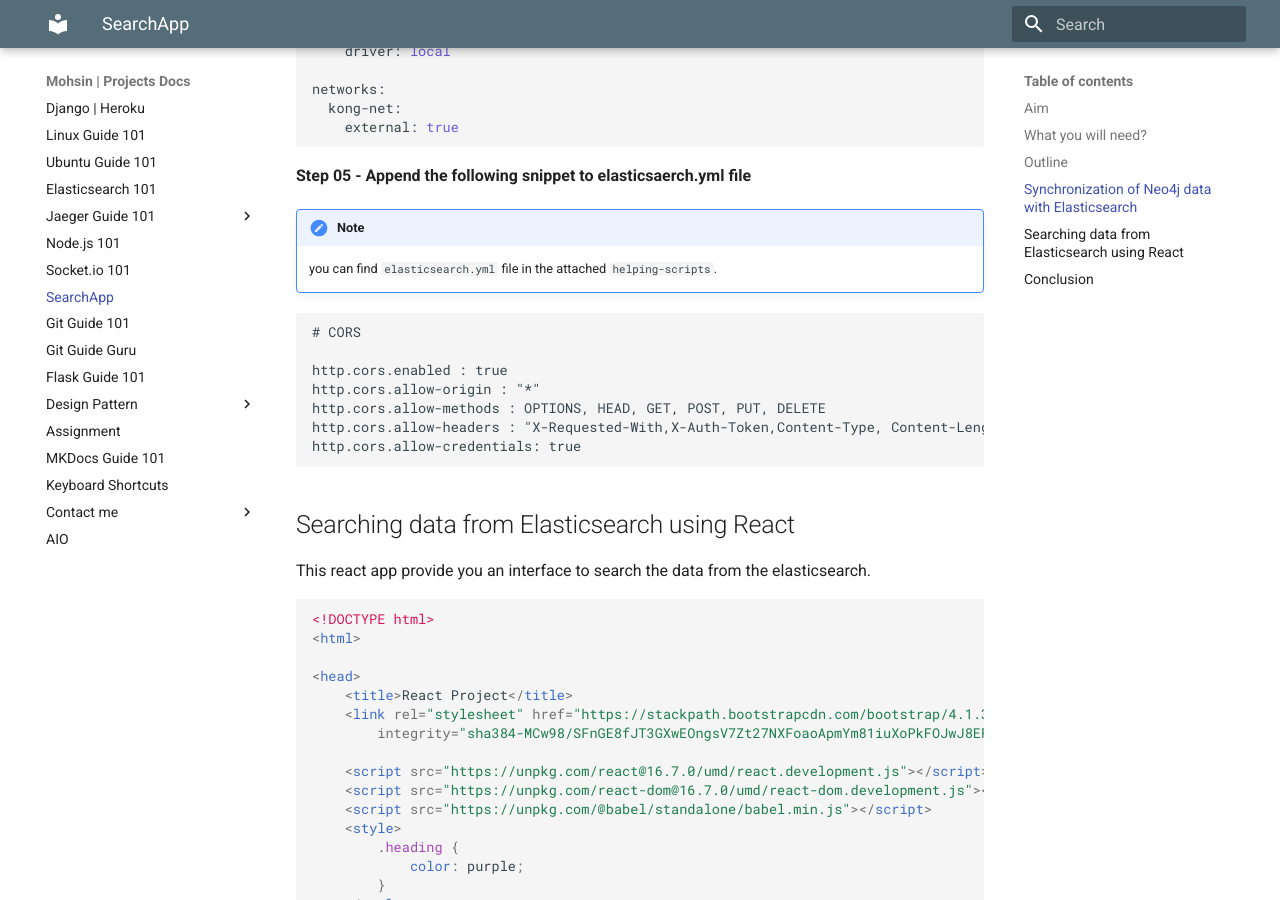
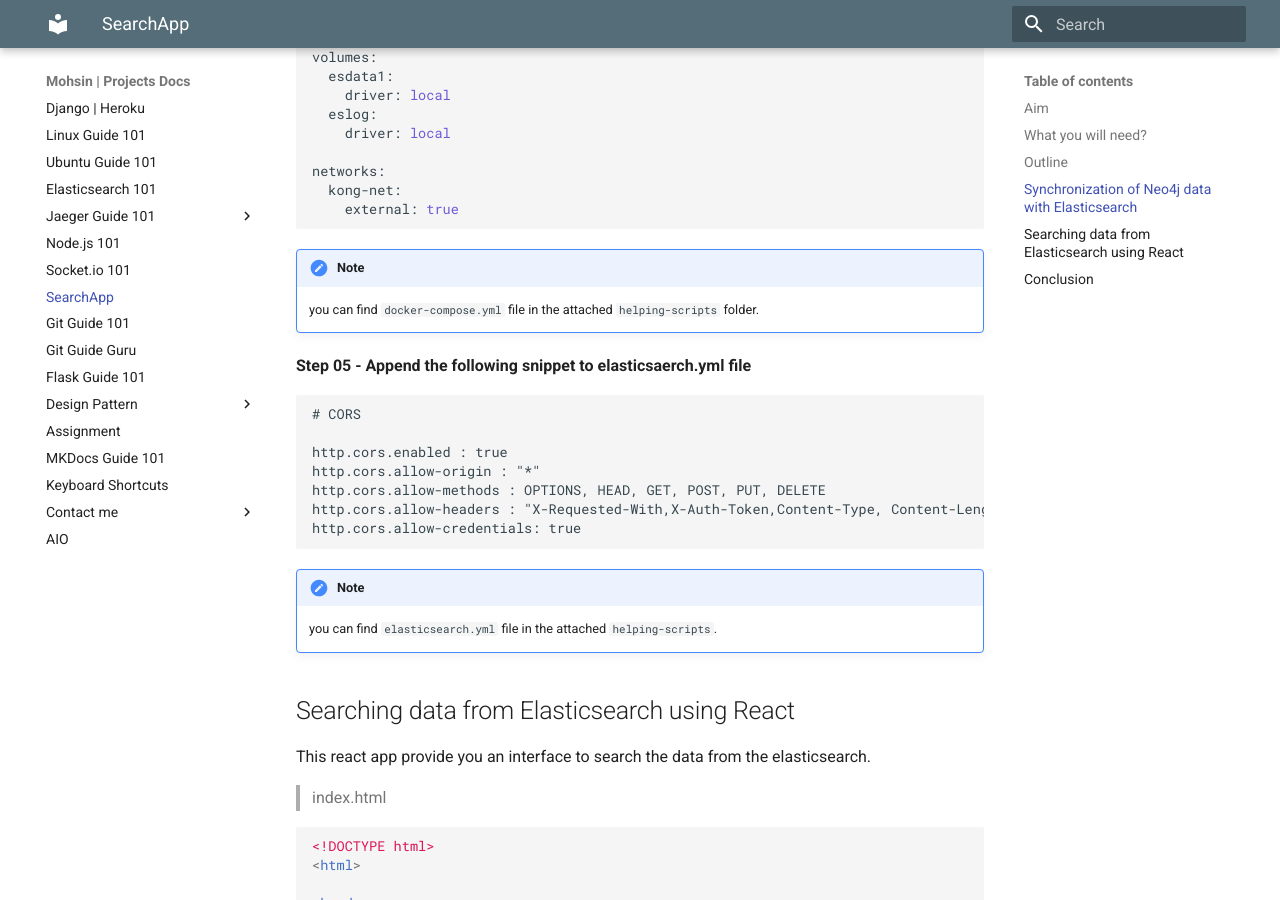
Before and after one commit to mohsinmdl/mdl-docs, an MkDocs documentation site: the page built from docs/searchapp.md, in a window 1280 px wide and 900 px high, scrolled down 2999 px. Built offline with MkDocs 1.6.1 and Material for MkDocs 9.7.7, drawn with Linux system fonts in a browser that asks for light colours; some of the changed text lies outside the part shown.

Commit message:
searchapp_moded

````diff
--- a/docs/searchapp.md
+++ b/docs/searchapp.md
@@ -67,6 +67,9 @@ volumes:
   neo4j-conf:
   neo4j-plugins:
 ```
+!!! note
+    you can find `docker-compose.yml` file in the attached `helping-scripts` folder.
+
 
 
 **Step 02 - Download Plugins**
@@ -154,10 +157,11 @@ networks:
     external: true
 ```
 
+!!! note
+    you can find `docker-compose.yml` file in the attached `helping-scripts` folder.
+
+
 **Step 05 - Append the following snippet to elasticsaerch.yml file**
-
-!!! note
-    you can find `elasticsearch.yml` file in the attached `helping-scripts`.
 
 
 ```
@@ -169,11 +173,16 @@ http.cors.allow-methods : OPTIONS, HEAD, GET, POST, PUT, DELETE
 http.cors.allow-headers : "X-Requested-With,X-Auth-Token,Content-Type, Content-Length, Authorization"
 http.cors.allow-credentials: true
 ```
+!!! note
+    you can find `elasticsearch.yml` file in the attached `helping-scripts`.
+
 
 
 ## Searching data from Elasticsearch using React
 
 This react app provide you an interface to search the data from the elasticsearch.
+
+> index.html
 
 ```html
 <!DOCTYPE html>
@@ -358,5 +367,11 @@ This react app provide you an interface to search the data from the elasticsearc
 ```
 
 
+!!! note
+    you can find `index.html` file in the attached `helping-scripts` folder.
+
+
 ## Conclusion
-It then presents a working example of making a simple search app for elasticsearch data.Hope it helps. Please let me know if you have any questions or feedback. I might miss something, I need to hear from you. JazakAllahu khaira :)
+This documentation presents a working example of making a simple search app for elasticsearch data.
+
+Hope it helps, please let me know if you have any questions or feedback. I might miss something, I need to hear from you. JazakAllahu khaira :)
````
Also changed, not shown: other parts of docs/searchapp.md (+1 -1 lines).
